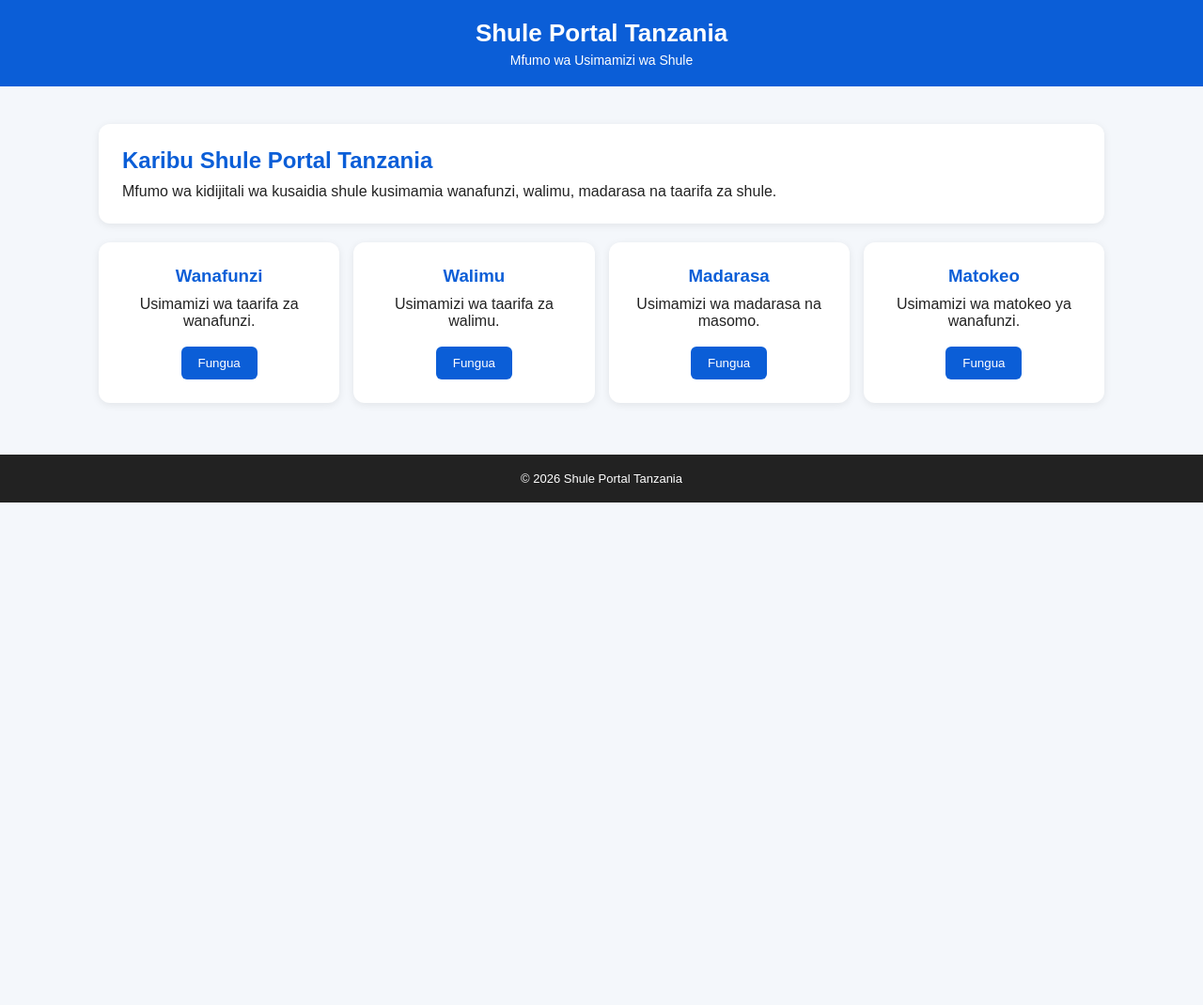
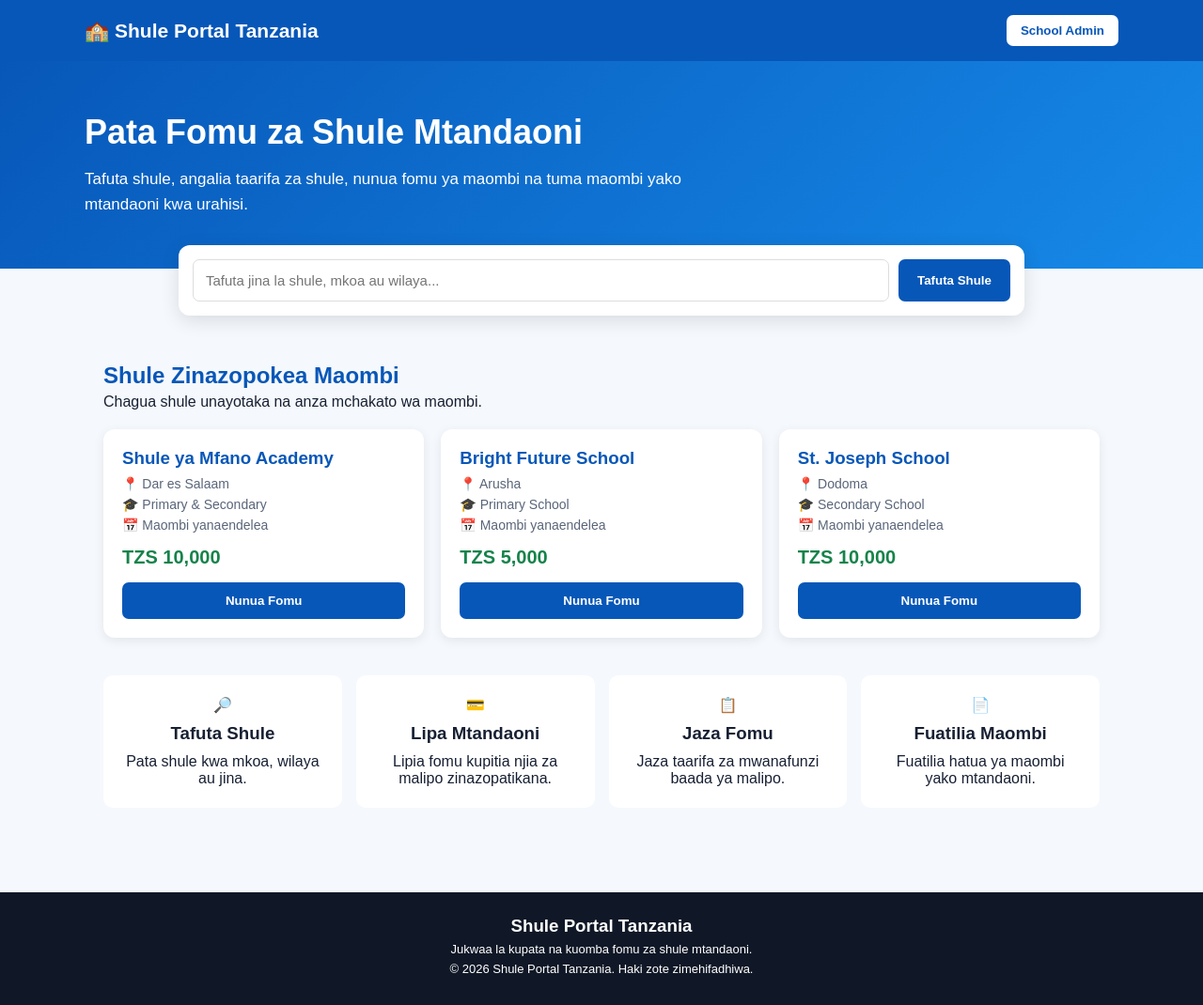
Before and after one commit to mlipukat-code/shule-portal-tanzania, a plain HTML site: page index.html in a window 1280 px wide. Shown: the whole page at 94% size. Before the commit the page ends 800 px from the top, so only its background shows below. Drawn offline with Linux system fonts and the light colour scheme.

Commit message:
Update index.html

```diff
--- a/index.html
+++ b/index.html
@@ -3,91 +3,200 @@
 <head>
 <meta charset="UTF-8">
 <meta name="viewport" content="width=device-width, initial-scale=1.0">
+
 <title>Shule Portal Tanzania</title>
 
 <style>
-    * {
-      box-sizing: border-box;
-      margin: 0;
-      padding: 0;
-      font-family: Arial, sans-serif;
+*{
+  box-sizing:border-box;
+  margin:0;
+  padding:0;
+  font-family:Arial,sans-serif;
 }
 
-    body {
-      background: #f4f7fb;
-      color: #222;
+body{
+  background:#f5f8fc;
+  color:#172033;
 }
 
-    header {
-      background: #0b5ed7;
-      color: white;
-      padding: 20px;
-      text-align: center;
+header{
+  background:#0757b8;
+  color:white;
+  padding:16px 20px;
 }
 
-    header h1 {
-      font-size: 26px;
-      margin-bottom: 5px;
+.nav{
+  max-width:1100px;
+  margin:auto;
+  display:flex;
+  align-items:center;
+  justify-content:space-between;
 }
 
-    header p {
-      font-size: 14px;
+.logo{
+  font-size:21px;
+  font-weight:bold;
 }
 
-    .container {
-      max-width: 1100px;
-      margin: 25px auto;
-      padding: 15px;
+.nav button{
+  background:white;
+  color:#0757b8;
+  border:0;
+  padding:9px 15px;
+  border-radius:7px;
+  font-weight:bold;
 }
 
-    .welcome {
-      background: white;
-      padding: 25px;
-      border-radius: 12px;
-      margin-bottom: 20px;
-      box-shadow: 0 2px 8px rgba(0,0,0,0.08);
+.hero{
+  background:linear-gradient(135deg,#0757b8,#1689e8);
+  color:white;
+  padding:55px 20px;
 }
 
-    .welcome h2 {
-      color: #0b5ed7;
-      margin-bottom: 10px;
+.hero-content{
+  max-width:1100px;
+  margin:auto;
 }
 
-    .cards {
-      display: grid;
-      grid-template-columns: repeat(auto-fit, minmax(200px, 1fr));
-      gap: 15px;
+.hero h1{
+  font-size:36px;
+  margin-bottom:15px;
 }
 
-    .card {
-      background: white;
-      padding: 25px;
-      border-radius: 12px;
-      text-align: center;
-      box-shadow: 0 2px 8px rgba(0,0,0,0.08);
+.hero p{
+  font-size:17px;
+  max-width:650px;
+  line-height:1.6;
 }
 
-    .card h3 {
-      color: #0b5ed7;
-      margin-bottom: 10px;
+.search-box{
+  max-width:900px;
+  margin:-25px auto 30px;
+  background:white;
+  padding:15px;
+  border-radius:12px;
+  box-shadow:0 5px 20px rgba(0,0,0,.12);
+  display:flex;
+  gap:10px;
 }
 
-    .card button {
-      background: #0b5ed7;
-      color: white;
-      border: none;
-      padding: 10px 18px;
-      border-radius: 6px;
-      cursor: pointer;
+.search-box input{
+  flex:1;
+  padding:13px;
+  border:1px solid #ddd;
+  border-radius:7px;
+  font-size:15px;
 }
 
-    footer {
-      margin-top: 40px;
-      background: #222;
-      color: white;
-      text-align: center;
-      padding: 18px;
-      font-size: 13px;
+.search-box button{
+  background:#0757b8;
+  color:white;
+  border:0;
+  padding:13px 20px;
+  border-radius:7px;
+  font-weight:bold;
+}
+
+.container{
+  max-width:1100px;
+  margin:auto;
+  padding:20px;
+}
+
+.section-title{
+  margin-bottom:20px;
+}
+
+.section-title h2{
+  color:#0757b8;
+  margin-bottom:5px;
+}
+
+.schools{
+  display:grid;
+  grid-template-columns:repeat(auto-fit,minmax(250px,1fr));
+  gap:18px;
+}
+
+.school{
+  background:white;
+  border-radius:12px;
+  padding:20px;
+  box-shadow:0 3px 12px rgba(0,0,0,.08);
+}
+
+.school h3{
+  margin-bottom:8px;
+  color:#0757b8;
+}
+
+.school p{
+  margin:6px 0;
+  color:#596579;
+  font-size:14px;
+}
+
+.price{
+  font-size:20px;
+  font-weight:bold;
+  color:#16834a;
+  margin:15px 0;
+}
+
+.apply{
+  width:100%;
+  background:#0757b8;
+  color:white;
+  border:0;
+  padding:12px;
+  border-radius:7px;
+  font-weight:bold;
+}
+
+.features{
+  display:grid;
+  grid-template-columns:repeat(auto-fit,minmax(200px,1fr));
+  gap:15px;
+  margin:40px 0;
+}
+
+.feature{
+  background:white;
+  padding:22px;
+  border-radius:10px;
+  text-align:center;
+}
+
+.feature h3{
+  margin:10px 0;
+}
+
+footer{
+  background:#101827;
+  color:white;
+  text-align:center;
+  padding:25px 15px;
+  margin-top:30px;
+}
+
+footer p{
+  margin:6px;
+  font-size:13px;
+}
+
+@media(max-width:600px){
+  .hero h1{
+    font-size:28px;
+  }
+
+  .search-box{
+    margin:15px;
+    flex-direction:column;
+  }
+
+  .nav{
+    gap:10px;
+  }
 }
 </style>
 </head>
@@ -95,56 +204,105 @@
 <body>
 
 <header>
-    <h1>Shule Portal Tanzania</h1>
-    <p>Mfumo wa Usimamizi wa Shule</p>
+  <div class="nav">
+    <div class="logo">🏫 Shule Portal Tanzania</div>
+    <button>School Admin</button>
+  </div>
 </header>
+
+<section class="hero">
+  <div class="hero-content">
+    <h1>Pata Fomu za Shule Mtandaoni</h1>
+    <p>
+      Tafuta shule, angalia taarifa za shule, nunua fomu ya maombi
+      na tuma maombi yako mtandaoni kwa urahisi.
+    </p>
+  </div>
+</section>
+
+<div class="search-box">
+  <input type="text" placeholder="Tafuta jina la shule, mkoa au wilaya...">
+  <button>Tafuta Shule</button>
+</div>
 
 <main class="container">
 
-    <section class="welcome">
-      <h2>Karibu Shule Portal Tanzania</h2>
-      <p>
-        Mfumo wa kidijitali wa kusaidia shule kusimamia
-        wanafunzi, walimu, madarasa na taarifa za shule.
-      </p>
-    </section>
-
-    <section class="cards">
-
-      <div class="card">
-        <h3>Wanafunzi</h3>
-        <p>Usimamizi wa taarifa za wanafunzi.</p>
-        <br>
-        <button>Fungua</button>
+  <div class="section-title">
+    <h2>Shule Zinazopokea Maombi</h2>
+    <p>Chagua shule unayotaka na anza mchakato wa maombi.</p>
   </div>
 
-      <div class="card">
-        <h3>Walimu</h3>
-        <p>Usimamizi wa taarifa za walimu.</p>
-        <br>
-        <button>Fungua</button>
+  <div class="schools">
+
+    <div class="school">
+      <h3>Shule ya Mfano Academy</h3>
+      <p>📍 Dar es Salaam</p>
+      <p>🎓 Primary & Secondary</p>
+      <p>📅 Maombi yanaendelea</p>
+
+      <div class="price">TZS 10,000</div>
+
+      <button class="apply">Nunua Fomu</button>
     </div>
 
-      <div class="card">
-        <h3>Madarasa</h3>
-        <p>Usimamizi wa madarasa na masomo.</p>
-        <br>
-        <button>Fungua</button>
+    <div class="school">
+      <h3>Bright Future School</h3>
+      <p>📍 Arusha</p>
+      <p>🎓 Primary School</p>
+      <p>📅 Maombi yanaendelea</p>
+
+      <div class="price">TZS 5,000</div>
+
+      <button class="apply">Nunua Fomu</button>
     </div>
 
-      <div class="card">
-        <h3>Matokeo</h3>
-        <p>Usimamizi wa matokeo ya wanafunzi.</p>
-        <br>
-        <button>Fungua</button>
+    <div class="school">
+      <h3>St. Joseph School</h3>
+      <p>📍 Dodoma</p>
+      <p>🎓 Secondary School</p>
+      <p>📅 Maombi yanaendelea</p>
+
+      <div class="price">TZS 10,000</div>
+
+      <button class="apply">Nunua Fomu</button>
     </div>
 
-    </section>
+  </div>
+
+  <div class="features">
+
+    <div class="feature">
+      <div>🔎</div>
+      <h3>Tafuta Shule</h3>
+      <p>Pata shule kwa mkoa, wilaya au jina.</p>
+    </div>
+
+    <div class="feature">
+      <div>💳</div>
+      <h3>Lipa Mtandaoni</h3>
+      <p>Lipia fomu kupitia njia za malipo zinazopatikana.</p>
+    </div>
+
+    <div class="feature">
+      <div>📋</div>
+      <h3>Jaza Fomu</h3>
+      <p>Jaza taarifa za mwanafunzi baada ya malipo.</p>
+    </div>
+
+    <div class="feature">
+      <div>📄</div>
+      <h3>Fuatilia Maombi</h3>
+      <p>Fuatilia hatua ya maombi yako mtandaoni.</p>
+    </div>
+
+  </div>
 
 </main>
 
 <footer>
-    © 2026 Shule Portal Tanzania
+  <h3>Shule Portal Tanzania</h3>
+  <p>Jukwaa la kupata na kuomba fomu za shule mtandaoni.</p>
+  <p>© 2026 Shule Portal Tanzania. Haki zote zimehifadhiwa.</p>
 </footer>
 
 </body>
```
Lines whose indentation alone changed are shown as unchanged.
